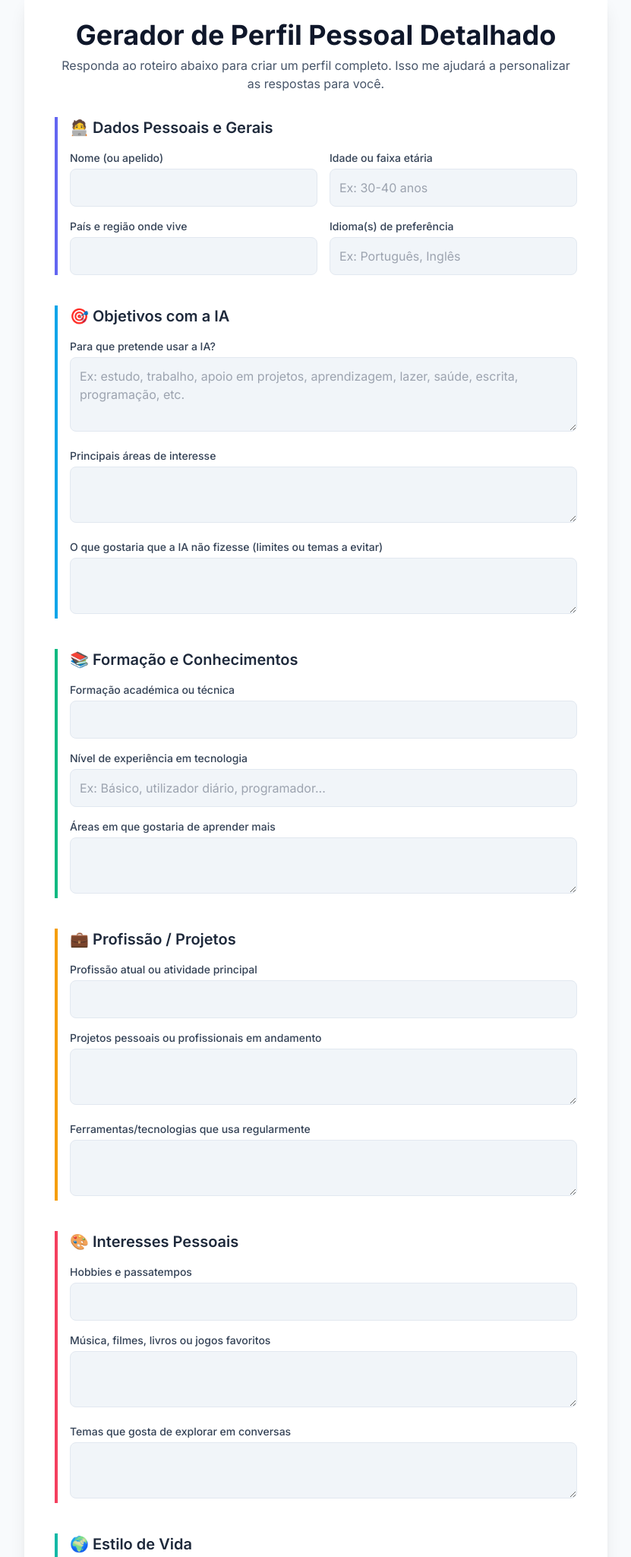
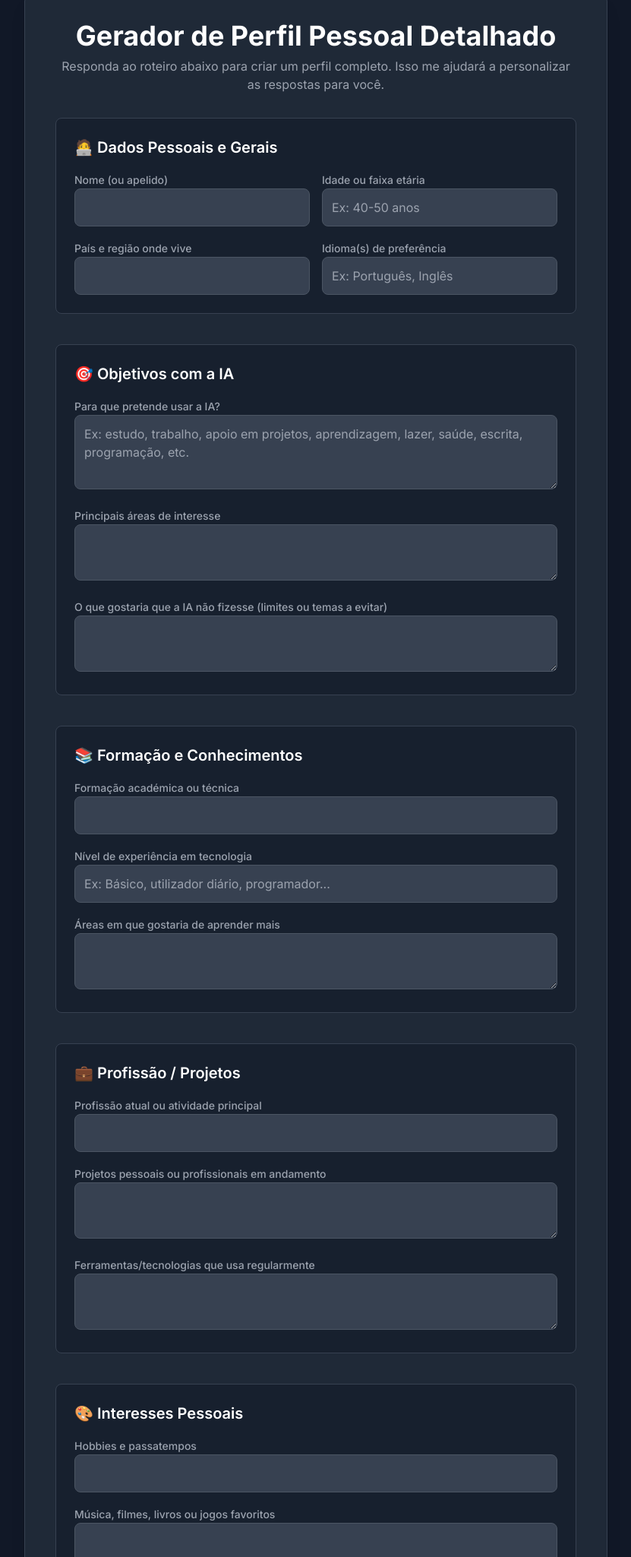
Before and after one commit to pmbs1978/gerador_perfil_pessoal, a plain HTML site: page index.html in a window 1280 px wide. Shown: the part 46-2095 px from the top of the page at 76% size, without its empty margins (224-1055 px from the left). Drawn offline with nearby package versions, Linux system fonts and the light colour scheme.

Commit message:
atualização de tema

```diff
--- a/index.html
+++ b/index.html
@@ -15,12 +15,6 @@
       body {
         font-family: "Inter", sans-serif;
       }
-      .form-section {
-        transition: all 0.3s ease-in-out;
-      }
-      #result-container {
-        transition: opacity 0.5s ease-in-out;
-      }
       @keyframes fadeIn {
         from {
           opacity: 0;
@@ -34,24 +28,20 @@
       .fade-in {
         animation: fadeIn 0.5s ease-in-out forwards;
       }
-      label {
-        margin-bottom: 0.25rem;
-        display: block;
-      }
     </style>
   </head>
   <body
-    class="bg-slate-50 text-slate-800 flex items-center justify-center min-h-screen p-4 sm:p-6 lg:p-8"
+    class="bg-gray-900 text-gray-300 flex items-center justify-center min-h-screen p-4 sm:p-6 lg:p-8"
   >
     <main
-      class="w-full max-w-3xl bg-white rounded-2xl shadow-xl p-6 sm:p-8 lg:p-10 space-y-8"
+      class="w-full max-w-3xl bg-gray-800 rounded-2xl shadow-xl p-6 sm:p-8 lg:p-10 space-y-8 border border-gray-700"
     >
       <!-- Header -->
       <div class="text-center">
-        <h1 class="text-3xl sm:text-4xl font-bold text-slate-900">
+        <h1 class="text-3xl sm:text-4xl font-bold text-white">
           Gerador de Perfil Pessoal Detalhado
         </h1>
-        <p class="mt-2 text-slate-600">
+        <p class="mt-2 text-gray-400">
           Responda ao roteiro abaixo para criar um perfil completo. Isso me
           ajudará a personalizar as respostas para você.
         </p>
@@ -60,50 +50,54 @@
       <!-- Form Sections -->
       <div id="profile-form" class="space-y-10">
         <!-- Section 1: Dados Pessoais e Gerais -->
-        <div class="form-section border-l-4 border-indigo-500 pl-4">
-          <h2 class="text-xl font-semibold text-slate-800">
+        <div
+          class="form-section bg-gray-900/50 p-6 rounded-lg border border-gray-700"
+        >
+          <h2 class="text-xl font-semibold text-white">
             🧑‍💻 Dados Pessoais e Gerais
           </h2>
           <div class="grid grid-cols-1 md:grid-cols-2 gap-4 mt-4">
             <div>
-              <label for="nome" class="text-sm font-medium text-slate-700"
+              <label for="nome" class="text-sm font-medium text-gray-400 mb-1"
                 >Nome (ou apelido)</label
               >
               <input
                 type="text"
                 id="nome"
-                class="w-full p-3 bg-slate-100 rounded-lg border border-slate-200 focus:ring-2 focus:ring-indigo-500 outline-none"
+                class="w-full p-3 bg-gray-700 rounded-lg border border-gray-600 text-gray-200 focus:ring-2 focus:ring-blue-500 focus:border-blue-500 outline-none"
               />
             </div>
             <div>
-              <label for="idade" class="text-sm font-medium text-slate-700"
+              <label for="idade" class="text-sm font-medium text-gray-400 mb-1"
                 >Idade ou faixa etária</label
               >
               <input
                 type="text"
                 id="idade"
-                class="w-full p-3 bg-slate-100 rounded-lg border border-slate-200 focus:ring-2 focus:ring-indigo-500 outline-none"
-                placeholder="Ex: 30-40 anos"
+                class="w-full p-3 bg-gray-700 rounded-lg border border-gray-600 text-gray-200 focus:ring-2 focus:ring-blue-500 focus:border-blue-500 outline-none"
+                placeholder="Ex: 40-50 anos"
               />
             </div>
             <div>
-              <label for="pais" class="text-sm font-medium text-slate-700"
+              <label for="pais" class="text-sm font-medium text-gray-400 mb-1"
                 >País e região onde vive</label
               >
               <input
                 type="text"
                 id="pais"
-                class="w-full p-3 bg-slate-100 rounded-lg border border-slate-200 focus:ring-2 focus:ring-indigo-500 outline-none"
+                class="w-full p-3 bg-gray-700 rounded-lg border border-gray-600 text-gray-200 focus:ring-2 focus:ring-blue-500 focus:border-blue-500 outline-none"
               />
             </div>
             <div>
-              <label for="idiomas" class="text-sm font-medium text-slate-700"
+              <label
+                for="idiomas"
+                class="text-sm font-medium text-gray-400 mb-1"
                 >Idioma(s) de preferência</label
               >
               <input
                 type="text"
                 id="idiomas"
-                class="w-full p-3 bg-slate-100 rounded-lg border border-slate-200 focus:ring-2 focus:ring-indigo-500 outline-none"
+                class="w-full p-3 bg-gray-700 rounded-lg border border-gray-600 text-gray-200 focus:ring-2 focus:ring-blue-500 focus:border-blue-500 outline-none"
                 placeholder="Ex: Português, Inglês"
               />
             </div>
@@ -111,249 +105,281 @@
         </div>
 
         <!-- Section 2: Objetivos com a IA -->
-        <div class="form-section border-l-4 border-sky-500 pl-4">
-          <h2 class="text-xl font-semibold text-slate-800">
+        <div
+          class="form-section bg-gray-900/50 p-6 rounded-lg border border-gray-700"
+        >
+          <h2 class="text-xl font-semibold text-white">
             🎯 Objetivos com a IA
           </h2>
           <div class="space-y-4 mt-4">
             <div>
-              <label for="uso_ia" class="text-sm font-medium text-slate-700"
+              <label for="uso_ia" class="text-sm font-medium text-gray-400 mb-1"
                 >Para que pretende usar a IA?</label
               >
               <textarea
                 id="uso_ia"
                 rows="3"
-                class="w-full p-3 bg-slate-100 rounded-lg border border-slate-200 focus:ring-2 focus:ring-sky-500 outline-none"
+                class="w-full p-3 bg-gray-700 rounded-lg border border-gray-600 text-gray-200 focus:ring-2 focus:ring-blue-500 focus:border-blue-500 outline-none"
                 placeholder="Ex: estudo, trabalho, apoio em projetos, aprendizagem, lazer, saúde, escrita, programação, etc."
               ></textarea>
             </div>
             <div>
               <label
                 for="interesses_ia"
-                class="text-sm font-medium text-slate-700"
+                class="text-sm font-medium text-gray-400 mb-1"
                 >Principais áreas de interesse</label
               >
               <textarea
                 id="interesses_ia"
                 rows="2"
-                class="w-full p-3 bg-slate-100 rounded-lg border border-slate-200 focus:ring-2 focus:ring-sky-500 outline-none"
+                class="w-full p-3 bg-gray-700 rounded-lg border border-gray-600 text-gray-200 focus:ring-2 focus:ring-blue-500 focus:border-blue-500 outline-none"
               ></textarea>
             </div>
             <div>
-              <label for="limites_ia" class="text-sm font-medium text-slate-700"
+              <label
+                for="limites_ia"
+                class="text-sm font-medium text-gray-400 mb-1"
                 >O que gostaria que a IA não fizesse (limites ou temas a
                 evitar)</label
               >
               <textarea
                 id="limites_ia"
                 rows="2"
-                class="w-full p-3 bg-slate-100 rounded-lg border border-slate-200 focus:ring-2 focus:ring-sky-500 outline-none"
+                class="w-full p-3 bg-gray-700 rounded-lg border border-gray-600 text-gray-200 focus:ring-2 focus:ring-blue-500 focus:border-blue-500 outline-none"
               ></textarea>
             </div>
           </div>
         </div>
 
         <!-- Section 3: Formação e Conhecimentos -->
-        <div class="form-section border-l-4 border-emerald-500 pl-4">
-          <h2 class="text-xl font-semibold text-slate-800">
+        <div
+          class="form-section bg-gray-900/50 p-6 rounded-lg border border-gray-700"
+        >
+          <h2 class="text-xl font-semibold text-white">
             📚 Formação e Conhecimentos
           </h2>
           <div class="space-y-4 mt-4">
             <div>
-              <label for="formacao" class="text-sm font-medium text-slate-700"
+              <label
+                for="formacao"
+                class="text-sm font-medium text-gray-400 mb-1"
                 >Formação académica ou técnica</label
               >
               <input
                 type="text"
                 id="formacao"
-                class="w-full p-3 bg-slate-100 rounded-lg border border-slate-200 focus:ring-2 focus:ring-emerald-500 outline-none"
+                class="w-full p-3 bg-gray-700 rounded-lg border border-gray-600 text-gray-200 focus:ring-2 focus:ring-blue-500 focus:border-blue-500 outline-none"
               />
             </div>
             <div>
-              <label for="exp_tech" class="text-sm font-medium text-slate-700"
+              <label
+                for="exp_tech"
+                class="text-sm font-medium text-gray-400 mb-1"
                 >Nível de experiência em tecnologia</label
               >
               <input
                 type="text"
                 id="exp_tech"
-                class="w-full p-3 bg-slate-100 rounded-lg border border-slate-200 focus:ring-2 focus:ring-emerald-500 outline-none"
+                class="w-full p-3 bg-gray-700 rounded-lg border border-gray-600 text-gray-200 focus:ring-2 focus:ring-blue-500 focus:border-blue-500 outline-none"
                 placeholder="Ex: Básico, utilizador diário, programador..."
               />
             </div>
             <div>
-              <label for="aprender" class="text-sm font-medium text-slate-700"
+              <label
+                for="aprender"
+                class="text-sm font-medium text-gray-400 mb-1"
                 >Áreas em que gostaria de aprender mais</label
               >
               <textarea
                 id="aprender"
                 rows="2"
-                class="w-full p-3 bg-slate-100 rounded-lg border border-slate-200 focus:ring-2 focus:ring-emerald-500 outline-none"
+                class="w-full p-3 bg-gray-700 rounded-lg border border-gray-600 text-gray-200 focus:ring-2 focus:ring-blue-500 focus:border-blue-500 outline-none"
               ></textarea>
             </div>
           </div>
         </div>
 
         <!-- Section 4: Profissão / Projetos -->
-        <div class="form-section border-l-4 border-amber-500 pl-4">
-          <h2 class="text-xl font-semibold text-slate-800">
+        <div
+          class="form-section bg-gray-900/50 p-6 rounded-lg border border-gray-700"
+        >
+          <h2 class="text-xl font-semibold text-white">
             💼 Profissão / Projetos
           </h2>
           <div class="space-y-4 mt-4">
             <div>
-              <label for="profissao" class="text-sm font-medium text-slate-700"
+              <label
+                for="profissao"
+                class="text-sm font-medium text-gray-400 mb-1"
                 >Profissão atual ou atividade principal</label
               >
               <input
                 type="text"
                 id="profissao"
-                class="w-full p-3 bg-slate-100 rounded-lg border border-slate-200 focus:ring-2 focus:ring-amber-500 outline-none"
+                class="w-full p-3 bg-gray-700 rounded-lg border border-gray-600 text-gray-200 focus:ring-2 focus:ring-blue-500 focus:border-blue-500 outline-none"
               />
             </div>
             <div>
-              <label for="projetos" class="text-sm font-medium text-slate-700"
+              <label
+                for="projetos"
+                class="text-sm font-medium text-gray-400 mb-1"
                 >Projetos pessoais ou profissionais em andamento</label
               >
               <textarea
                 id="projetos"
                 rows="2"
-                class="w-full p-3 bg-slate-100 rounded-lg border border-slate-200 focus:ring-2 focus:ring-amber-500 outline-none"
+                class="w-full p-3 bg-gray-700 rounded-lg border border-gray-600 text-gray-200 focus:ring-2 focus:ring-blue-500 focus:border-blue-500 outline-none"
               ></textarea>
             </div>
             <div>
               <label
                 for="ferramentas"
-                class="text-sm font-medium text-slate-700"
+                class="text-sm font-medium text-gray-400 mb-1"
                 >Ferramentas/tecnologias que usa regularmente</label
               >
               <textarea
                 id="ferramentas"
                 rows="2"
-                class="w-full p-3 bg-slate-100 rounded-lg border border-slate-200 focus:ring-2 focus:ring-amber-500 outline-none"
+                class="w-full p-3 bg-gray-700 rounded-lg border border-gray-600 text-gray-200 focus:ring-2 focus:ring-blue-500 focus:border-blue-500 outline-none"
               ></textarea>
             </div>
           </div>
         </div>
 
         <!-- Section 5: Interesses Pessoais -->
-        <div class="form-section border-l-4 border-rose-500 pl-4">
-          <h2 class="text-xl font-semibold text-slate-800">
+        <div
+          class="form-section bg-gray-900/50 p-6 rounded-lg border border-gray-700"
+        >
+          <h2 class="text-xl font-semibold text-white">
             🎨 Interesses Pessoais
           </h2>
           <div class="space-y-4 mt-4">
             <div>
-              <label for="hobbies" class="text-sm font-medium text-slate-700"
+              <label
+                for="hobbies"
+                class="text-sm font-medium text-gray-400 mb-1"
                 >Hobbies e passatempos</label
               >
               <input
                 type="text"
                 id="hobbies"
-                class="w-full p-3 bg-slate-100 rounded-lg border border-slate-200 focus:ring-2 focus:ring-rose-500 outline-none"
+                class="w-full p-3 bg-gray-700 rounded-lg border border-gray-600 text-gray-200 focus:ring-2 focus:ring-blue-500 focus:border-blue-500 outline-none"
               />
             </div>
             <div>
-              <label for="favoritos" class="text-sm font-medium text-slate-700"
+              <label
+                for="favoritos"
+                class="text-sm font-medium text-gray-400 mb-1"
                 >Música, filmes, livros ou jogos favoritos</label
               >
               <textarea
                 id="favoritos"
                 rows="2"
-                class="w-full p-3 bg-slate-100 rounded-lg border border-slate-200 focus:ring-2 focus:ring-rose-500 outline-none"
+                class="w-full p-3 bg-gray-700 rounded-lg border border-gray-600 text-gray-200 focus:ring-2 focus:ring-blue-500 focus:border-blue-500 outline-none"
               ></textarea>
             </div>
             <div>
               <label
                 for="temas_conversa"
-                class="text-sm font-medium text-slate-700"
+                class="text-sm font-medium text-gray-400 mb-1"
                 >Temas que gosta de explorar em conversas</label
               >
               <textarea
                 id="temas_conversa"
                 rows="2"
-                class="w-full p-3 bg-slate-100 rounded-lg border border-slate-200 focus:ring-2 focus:ring-rose-500 outline-none"
+                class="w-full p-3 bg-gray-700 rounded-lg border border-gray-600 text-gray-200 focus:ring-2 focus:ring-blue-500 focus:border-blue-500 outline-none"
               ></textarea>
             </div>
           </div>
         </div>
 
         <!-- Section 6: Estilo de Vida -->
-        <div class="form-section border-l-4 border-teal-500 pl-4">
-          <h2 class="text-xl font-semibold text-slate-800">
-            🌍 Estilo de Vida
-          </h2>
+        <div
+          class="form-section bg-gray-900/50 p-6 rounded-lg border border-gray-700"
+        >
+          <h2 class="text-xl font-semibold text-white">🌍 Estilo de Vida</h2>
           <div class="space-y-4 mt-4">
             <div>
-              <label for="rotina" class="text-sm font-medium text-slate-700"
+              <label for="rotina" class="text-sm font-medium text-gray-400 mb-1"
                 >Rotina diária (se relevante)</label
               >
               <textarea
                 id="rotina"
                 rows="2"
-                class="w-full p-3 bg-slate-100 rounded-lg border border-slate-200 focus:ring-2 focus:ring-teal-500 outline-none"
+                class="w-full p-3 bg-gray-700 rounded-lg border border-gray-600 text-gray-200 focus:ring-2 focus:ring-blue-500 focus:border-blue-500 outline-none"
               ></textarea>
             </div>
             <div>
-              <label for="habitos" class="text-sm font-medium text-slate-700"
+              <label
+                for="habitos"
+                class="text-sm font-medium text-gray-400 mb-1"
                 >Hábitos importantes (ex.: saúde, alimentação, desporto)</label
               >
               <input
                 type="text"
                 id="habitos"
-                class="w-full p-3 bg-slate-100 rounded-lg border border-slate-200 focus:ring-2 focus:ring-teal-500 outline-none"
+                class="w-full p-3 bg-gray-700 rounded-lg border border-gray-600 text-gray-200 focus:ring-2 focus:ring-blue-500 focus:border-blue-500 outline-none"
               />
             </div>
             <div>
-              <label for="valores" class="text-sm font-medium text-slate-700"
+              <label
+                for="valores"
+                class="text-sm font-medium text-gray-400 mb-1"
                 >Valores ou causas que considera relevantes</label
               >
               <input
                 type="text"
                 id="valores"
-                class="w-full p-3 bg-slate-100 rounded-lg border border-slate-200 focus:ring-2 focus:ring-teal-500 outline-none"
+                class="w-full p-3 bg-gray-700 rounded-lg border border-gray-600 text-gray-200 focus:ring-2 focus:ring-blue-500 focus:border-blue-500 outline-none"
               />
             </div>
           </div>
         </div>
 
         <!-- Section 7: Preferências e Limites -->
-        <div class="form-section border-l-4 border-purple-500 pl-4">
-          <h2 class="text-xl font-semibold text-slate-800">
+        <div
+          class="form-section bg-gray-900/50 p-6 rounded-lg border border-gray-700"
+        >
+          <h2 class="text-xl font-semibold text-white">
             🚫 Preferências e Limites
           </h2>
           <div class="space-y-4 mt-4">
             <div>
-              <label for="linguagem" class="text-sm font-medium text-slate-700"
+              <label
+                for="linguagem"
+                class="text-sm font-medium text-gray-400 mb-1"
                 >Tipo de linguagem que prefere</label
               >
               <input
                 type="text"
                 id="linguagem"
-                class="w-full p-3 bg-slate-100 rounded-lg border border-slate-200 focus:ring-2 focus:ring-purple-500 outline-none"
+                class="w-full p-3 bg-gray-700 rounded-lg border border-gray-600 text-gray-200 focus:ring-2 focus:ring-blue-500 focus:border-blue-500 outline-none"
                 placeholder="Ex: Formal, informal, amigável mas profissional"
               />
             </div>
             <div>
               <label
                 for="nao_aprecia"
-                class="text-sm font-medium text-slate-700"
+                class="text-sm font-medium text-gray-400 mb-1"
                 >Coisas que não aprecia em respostas</label
               >
               <textarea
                 id="nao_aprecia"
                 rows="2"
-                class="w-full p-3 bg-slate-100 rounded-lg border border-slate-200 focus:ring-2 focus:ring-purple-500 outline-none"
+                class="w-full p-3 bg-gray-700 rounded-lg border border-gray-600 text-gray-200 focus:ring-2 focus:ring-blue-500 focus:border-blue-500 outline-none"
                 placeholder="Ex: ser muito resumido, linguagem complicada, falta de exemplos"
               ></textarea>
             </div>
             <div>
               <label
                 for="limites_pessoais"
-                class="text-sm font-medium text-slate-700"
+                class="text-sm font-medium text-gray-400 mb-1"
                 >Limites pessoais</label
               >
               <textarea
                 id="limites_pessoais"
                 rows="2"
-                class="w-full p-3 bg-slate-100 rounded-lg border border-slate-200 focus:ring-2 focus:ring-purple-500 outline-none"
+                class="w-full p-3 bg-gray-700 rounded-lg border border-gray-600 text-gray-200 focus:ring-2 focus:ring-blue-500 focus:border-blue-500 outline-none"
                 placeholder="Ex: não quer conselhos financeiros, não gosta de spoilers de filmes, etc."
               ></textarea>
             </div>
@@ -364,7 +390,7 @@
         <div class="text-center pt-4">
           <button
             id="generate-btn"
-            class="bg-indigo-600 text-white font-bold py-3 px-8 rounded-lg hover:bg-indigo-700 focus:outline-none focus:ring-4 focus:ring-indigo-300 transition-all duration-300 transform hover:scale-105"
+            class="bg-blue-600 text-white font-bold py-3 px-8 rounded-lg hover:bg-blue-700 focus:outline-none focus:ring-4 focus:ring-blue-500/50 transition-all duration-300 transform hover:scale-105"
           >
             Gerar Meu Perfil
           </button>
@@ -374,20 +400,20 @@
       <!-- Result Container -->
       <div
         id="result-container"
-        class="hidden opacity-0 p-6 bg-slate-100 rounded-lg border border-slate-200 space-y-4"
+        class="hidden opacity-0 p-6 bg-gray-700 rounded-lg border border-gray-600 space-y-4"
       >
         <div class="flex justify-between items-center">
-          <h2 class="text-2xl font-bold text-slate-900">Seu Perfil Completo</h2>
+          <h2 class="text-2xl font-bold text-white">Seu Perfil Completo</h2>
           <button
             id="copy-btn"
-            class="bg-slate-200 text-slate-700 font-semibold py-2 px-4 rounded-lg hover:bg-slate-300 focus:outline-none focus:ring-2 focus:ring-slate-400 transition-colors"
+            class="bg-gray-600 text-gray-200 font-semibold py-2 px-4 rounded-lg hover:bg-gray-500 focus:outline-none focus:ring-2 focus:ring-gray-400 transition-colors"
           >
             Copiar
           </button>
         </div>
         <p
           id="result-text"
-          class="text-slate-700 leading-relaxed whitespace-pre-wrap"
+          class="text-gray-300 leading-relaxed whitespace-pre-wrap"
         ></p>
       </div>
     </main>
```
